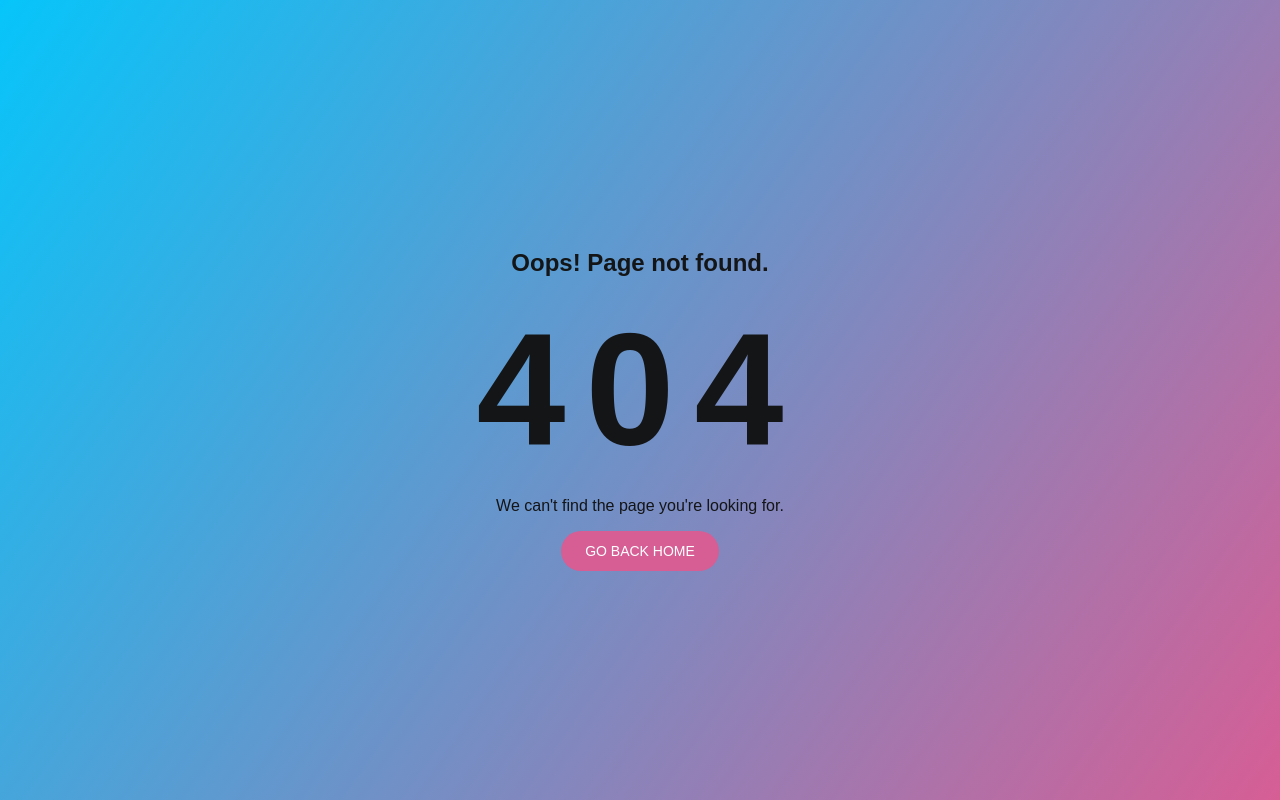
After one commit to Pukimaa/pukimaa.github.io, a PHP site: page /404.html in a window 1280 px wide. The commit adds this page. Run offline with PHP 8.4, Linux system fonts and the light colour scheme.

Commit message:
bug fixes and 404 page added

```diff
--- /dev/null
+++ b/404.html
@@ -0,0 +1,16 @@
+<!DOCTYPE html>
+<html lang="en" dir="ltr">
+  <head>
+    <meta charset="utf-8">
+    <title></title>
+    <link rel="stylesheet" href="404_style.css">
+  </head>
+  <body>
+    <div class="container">
+      <h2>Oops! Page not found.</h2>
+      <h1>404</h1>
+      <p>We can't find the page you're looking for.</p>
+      <a href="https://pukimaa.github.io">Go back home</a>
+    </div>
+  </body>
+</html>
--- /dev/null
+++ b/404_style.css
@@ -0,0 +1,42 @@
+body{
+  margin: 0;
+  padding: 0;
+  font-family: "montserrat",sans-serif;
+  min-height: 100vh;
+  background-image: linear-gradient(125deg,#06c5fa,#D65E95);
+}
+
+.container{
+  width: 100%;
+  position: absolute;
+  top: 50%;
+  transform: translateY(-50%);
+  text-align: center;
+  color: #141516
+}
+
+.container h1{
+  font-size: 160px;
+  margin: 0;
+  font-weight: 900;
+  letter-spacing: 20px;
+  background: #141516;
+  -webkit-text-fill-color: transparent;
+  -webkit-background-clip: text;
+}
+
+.container a{
+  text-decoration: none;
+  background: rgb(214, 94, 149);
+  color: #fff;
+  padding: 12px 24px;
+  display: inline-block;
+  border-radius: 25px;
+  font-size: 14px;
+  text-transform: uppercase;
+  transition: 0.4s;
+}
+
+.container a:hover{
+  background: rgb(255, 73, 155);
+}
--- a/index.html
+++ b/index.html
@@ -14,7 +14,7 @@
 <body>
   <!--Popup-->
   <div class="note">
-    <div class="center">
+    <div style="text-align: center;">
       <h1 style="font-family: 'Roboto', sans-serif;">Please consider that this Website is in progress</h1>
     </div>
   </div>
```
Also changed, not shown: landing_style.css (+41 -2 lines), style.css (+0 -9 lines).
